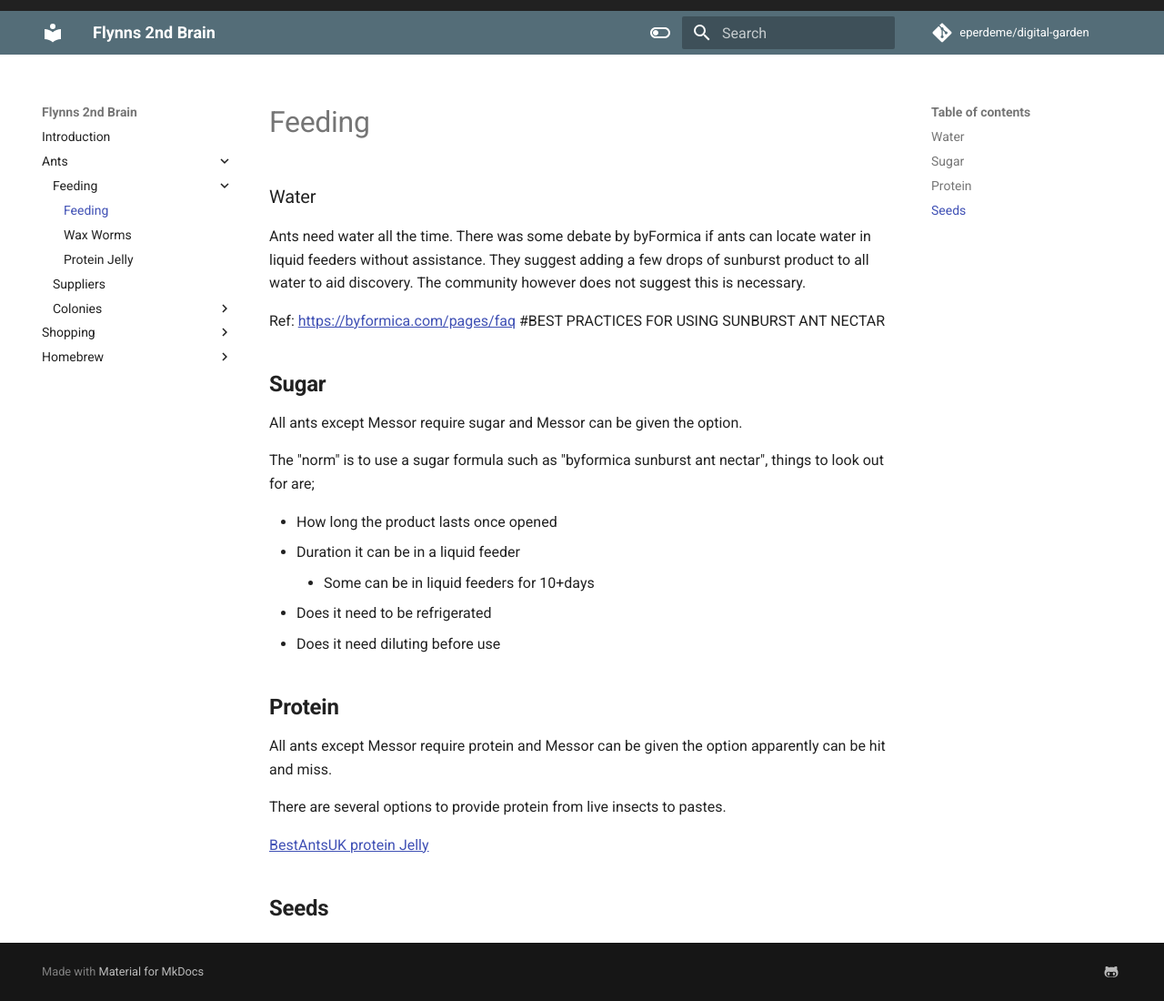
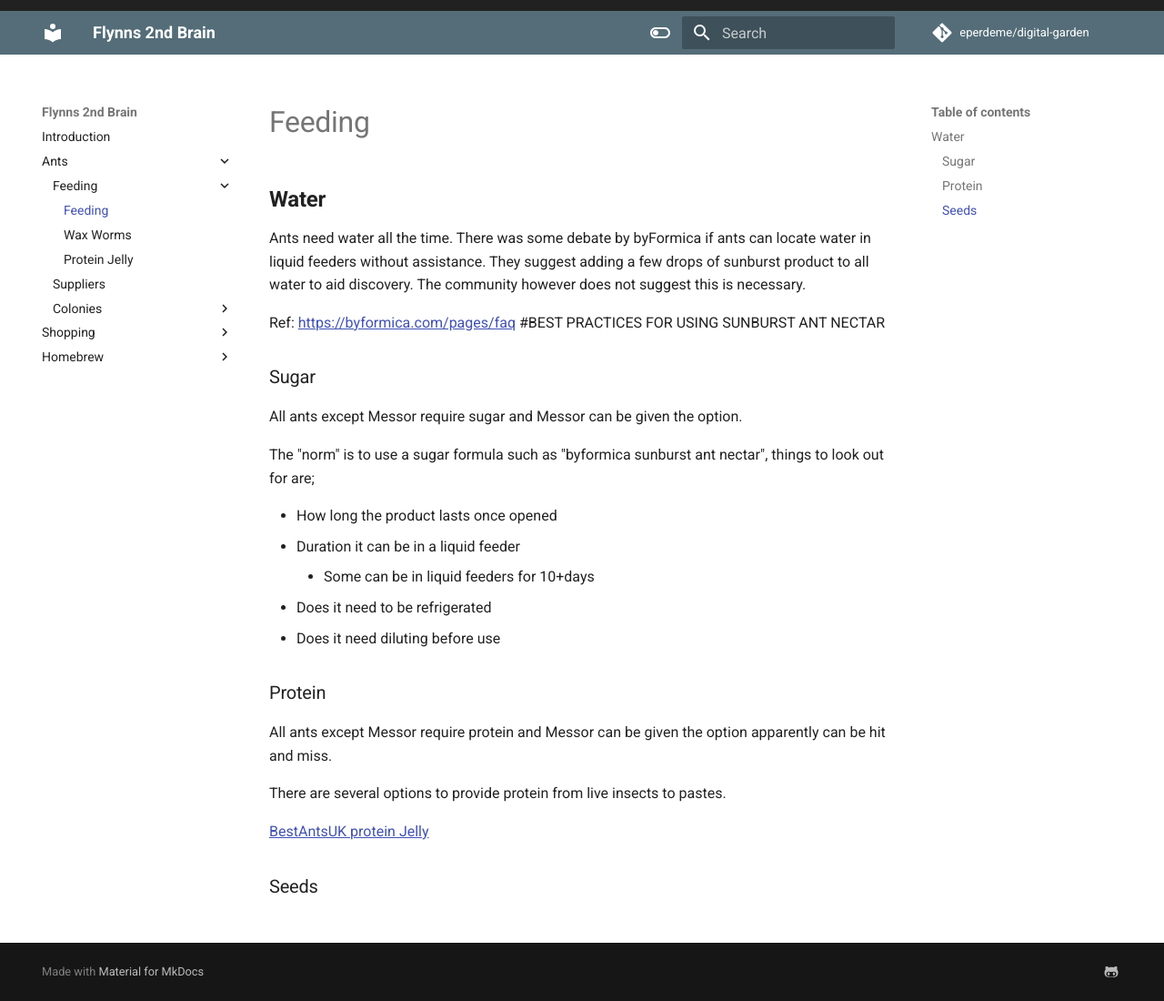
Before and after one commit to eperdeme/digital-garden, an MkDocs documentation site: the page built from docs/ants/feeding.md, in a window 1280 px wide and 1100 px high. Shown: the whole window at 91% size. Built offline with MkDocs 1.6.1 and Material for MkDocs 9.7.7, drawn with Linux system fonts in a browser that asks for light colours; comment, search, counter and statistics services are not loaded.

```diff
--- a/docs/ants/feeding.md
+++ b/docs/ants/feeding.md
@@ -1,10 +1,10 @@
-## Water
+# Water
 
 Ants need water all the time.  There was some debate by byFormica if ants can locate water in liquid feeders without assistance. They suggest adding a few drops of sunburst product to all water to aid discovery. The community however does not suggest this is necessary.
 
 Ref: https://byformica.com/pages/faq #BEST PRACTICES FOR USING SUNBURST ANT NECTAR
 
-# Sugar
+## Sugar
 
 All ants except Messor require sugar and Messor can be given the option.
 
@@ -17,7 +17,7 @@ The "norm" is to use a sugar formula such as "byformica sunburst ant nectar", th
 - Does it need diluting before use
 
 
-# Protein
+## Protein
 
 All ants except Messor require protein and Messor can be given the option apparently can be hit and miss.
 
@@ -26,4 +26,4 @@ There are several options to provide protein from live insects to pastes.
 [BestAntsUK protein Jelly](feeding/best_ants_protein_jelly.md)
 
 
-# Seeds
+## Seeds
```
Also changed, not shown: docs/shopping/blackfriday.md (+2 -2 lines).
